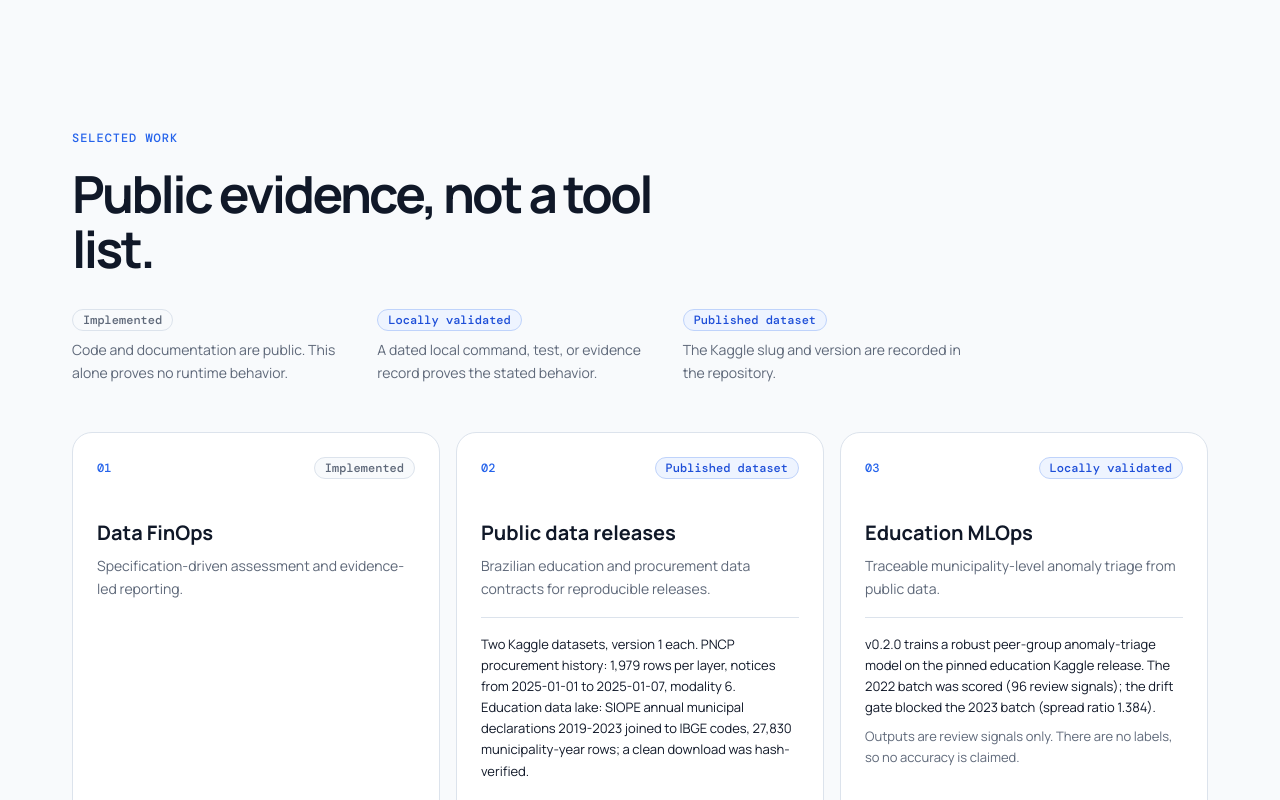
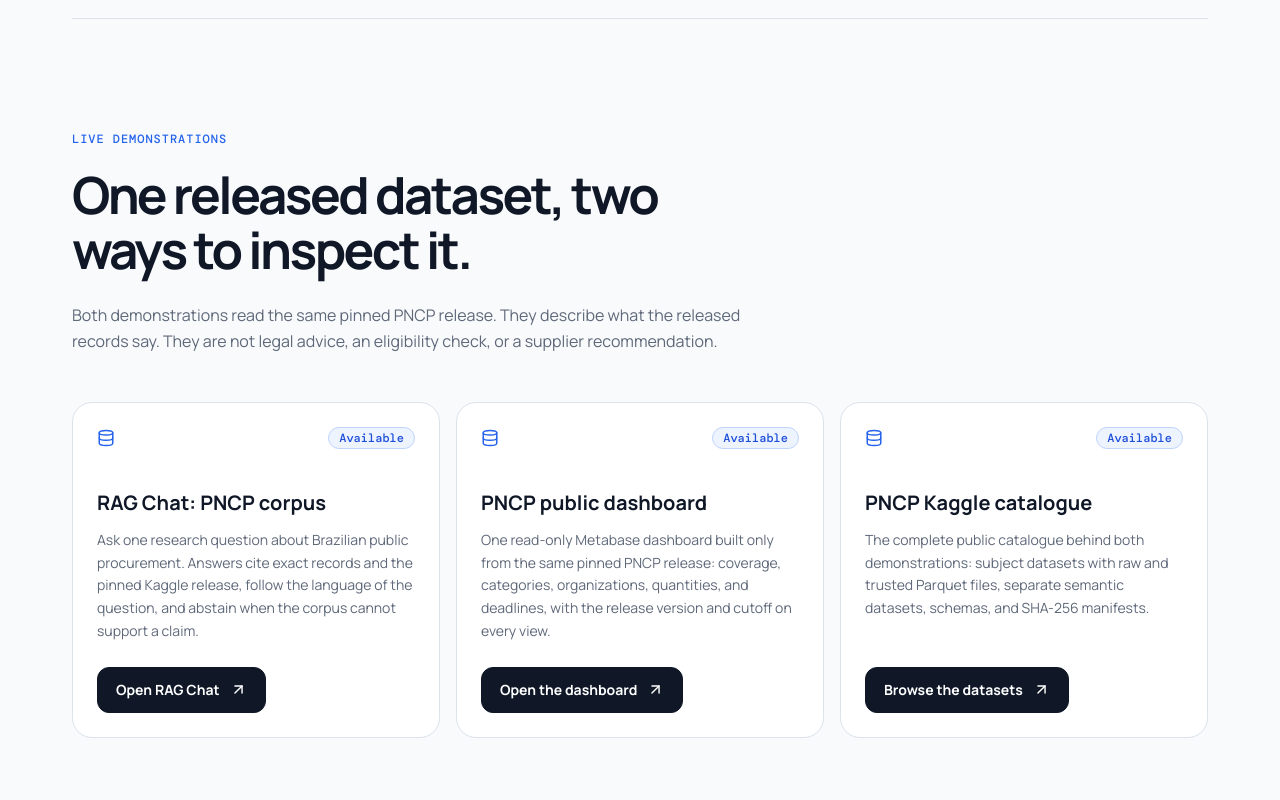
Before and after one commit to LucasRangelSSouza/lucas-rangel-portfolio, a Next.js app: page / in a window 1280 px wide. Shown: the part 880-1680 px from the top of the page. Built offline with nearby package versions, Linux system fonts and the light colour scheme; no server answers.

Commit message:
feat: live demonstrations section and RAG Chat project card

```diff
--- a/app/page.tsx
+++ b/app/page.tsx
@@ -6,6 +6,7 @@ import { ButtonLink } from "../components/ui/button";
 import { Card } from "../components/ui/card";
 import {
   capabilities,
+  demos,
   evidenceStates,
   experience,
   profile,
@@ -35,6 +36,7 @@ function StateBadge({ state }: { state: EvidenceState }) {
 }
 
 const navItems = [
+  ["#demos", "Demos"],
   ["#work", "Work"],
   ["#experience", "Experience"],
   ["#contact", "Contact"],
@@ -112,6 +114,45 @@ export default function Home() {
               Building reliable systems, from data foundations to AI delivery.
             </figcaption>
           </figure>
+        </section>
+
+        <section id="demos" aria-labelledby="demos-title" className="border-t border-line py-[72px] md:py-28">
+          <Reveal>
+            <p className={eyebrow}>LIVE DEMONSTRATIONS</p>
+            <h2 id="demos-title" className={heading}>
+              One released dataset, two ways to inspect it.
+            </h2>
+            <p className="mt-6 max-w-[680px] text-base leading-relaxed text-muted">
+              Both demonstrations read the same pinned PNCP release. They describe what the released records say. They
+              are not legal advice, an eligibility check, or a supplier recommendation.
+            </p>
+          </Reveal>
+          <ul className="mt-12 grid gap-4 lg:grid-cols-3">
+            {demos.map((demo) => (
+              <li key={demo.title} className="flex">
+                <Card className={`flex w-full flex-col p-6 ${demo.href ? liftOnHover : ""}`}>
+                  <div className="flex items-center justify-between gap-3">
+                    <Database size={18} aria-hidden className="text-accent" />
+                    <Badge tone={demo.href ? "accent" : "neutral"}>{demo.href ? "Available" : "Opens after release"}</Badge>
+                  </div>
+                  <h3 className="mb-3 mt-10 text-xl font-bold">{demo.title}</h3>
+                  <p className="text-sm leading-relaxed text-muted">{demo.summary}</p>
+                  <div className="mt-auto pt-6">
+                    {demo.href ? (
+                      <ButtonLink variant="primary" href={demo.href} target="_blank" rel="noreferrer">
+                        {demo.cta} <ArrowUpRight size={17} aria-hidden />
+                        <span className="sr-only"> (opens in a new tab)</span>
+                      </ButtonLink>
+                    ) : (
+                      <p role="status" className="text-[13px] leading-relaxed text-muted">
+                        This link appears once the pinned release is published and the service passes its checks.
+                      </p>
+                    )}
+                  </div>
+                </Card>
+              </li>
+            ))}
+          </ul>
         </section>
 
         <section id="work" aria-labelledby="work-title" className="py-[72px] md:py-28">
--- a/content/portfolio.ts
+++ b/content/portfolio.ts
@@ -34,6 +34,40 @@ export type Project = {
 export const kaggleProcurementDataset =
   "https://www.kaggle.com/datasets/lucasrangelss/brazil-pncp-procurement-history";
 export const kaggleEducationDataset = "https://www.kaggle.com/datasets/lucasrangelss/brazil-education-data-lake";
+
+export const kaggleCatalogue = "https://www.kaggle.com/lucasrangelss/datasets";
+
+export type Demo = {
+  title: string;
+  summary: string;
+  cta: string;
+  /** Injected by the private deployment at build time; the repository never names a host. */
+  href: string | undefined;
+};
+
+export const demos: Demo[] = [
+  {
+    title: "RAG Chat: PNCP corpus",
+    summary:
+      "Ask one research question about Brazilian public procurement. Answers cite exact records and the pinned Kaggle release, follow the language of the question, and abstain when the corpus cannot support a claim.",
+    cta: "Open RAG Chat",
+    href: process.env.NEXT_PUBLIC_CHAT_URL || undefined,
+  },
+  {
+    title: "PNCP public dashboard",
+    summary:
+      "One read-only Metabase dashboard built only from the same pinned PNCP release: coverage, categories, organizations, quantities, and deadlines, with the release version and cutoff on every view.",
+    cta: "Open the dashboard",
+    href: process.env.NEXT_PUBLIC_DASHBOARD_URL || undefined,
+  },
+  {
+    title: "PNCP Kaggle catalogue",
+    summary:
+      "The complete public catalogue behind both demonstrations: subject datasets with raw and trusted Parquet files, separate semantic datasets, schemas, and SHA-256 manifests.",
+    cta: "Browse the datasets",
+    href: kaggleCatalogue,
+  },
+];
 
 export const projects: Project[] = [
   {
@@ -80,6 +114,15 @@ export const projects: Project[] = [
     state: "Implemented",
   },
   {
+    title: "RAG Chat",
+    summary: "A bounded, cited research chat that loads one versioned public-data corpus per deployment.",
+    slug: "rag-chat",
+    state: "Implemented",
+    evidence:
+      "Interface, same-origin proxy, guardrails, SQLite retrieval, and citation validation are in the repository; the backend has unit tests for English and Brazilian Portuguese answers, abstention, and refusal.",
+    limits: "Lexical retrieval only. Live evidence is recorded after each deployment.",
+  },
+  {
     title: "Distributed runtime",
     summary: "Redis-coordinated workers, Kubernetes, Terraform, and recovery tests.",
     slug: "distributed-agent-runtime-lab",
```
